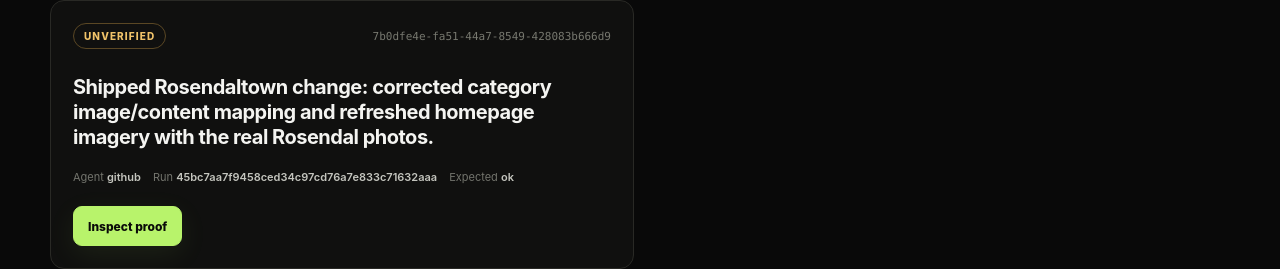
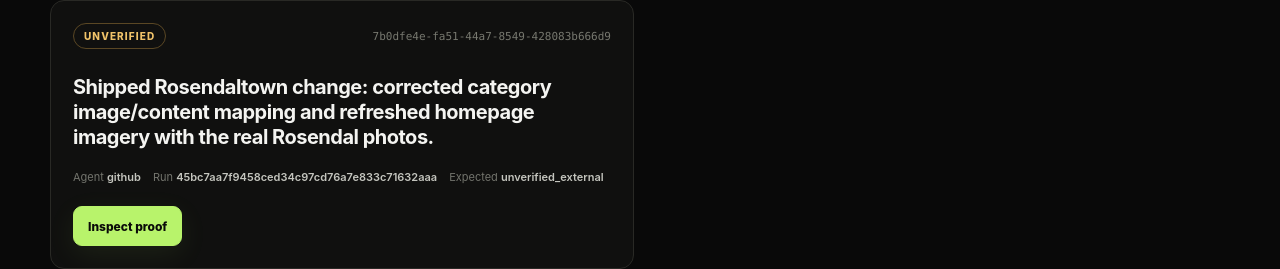
Before and after one commit to buttercode101/Habitat, a Next.js app in the folder web/: page /dashboard in a window 1280 px wide. Shown: the part 983-1252 px from the top of the page. Built offline with nearby package versions, Linux system fonts and the light colour scheme.

Commit message:
Fix Habitat dashboard truth and skip-link boundaries

```diff
--- a/web/app/dashboard/page.tsx
+++ b/web/app/dashboard/page.tsx
@@ -17,7 +17,7 @@ const DEMO_CLAIM: Claim = {
   agent_id: "github",
   run_id: "45bc7aa7f9458ced34c97cd76a7e833c71632aaa",
   statement: "Shipped Rosendaltown change: corrected category image/content mapping and refreshed homepage imagery with the real Rosendal photos.",
-  expected_status: "ok",
+  expected_status: "unverified_external",
   status: "unverified",
 };
 
@@ -58,7 +58,7 @@ function DemoDashboard({ error }: { error: string }) {
 
 function Dashboard({ status, claims, attention, live }: { status: Awaited<ReturnType<typeof getStatus>>; claims: Claim[]; attention: number; live: boolean }) {
   return (
-    <main className="shell">
+    <main id="main-content" tabIndex={-1} className="shell">
       <header className="topbar"><Link className="brand" href="/">Habitat</Link><span className="pill">{live ? "LIVE ACCOUNTABILITY SURFACE" : "ACCOUNTABILITY SURFACE"}</span></header>
       <section className="hero compact"><Link className="back" href="/">← Habitat home</Link><p className="eyebrow">{status.name}</p><h1>Inspect what your agents actually did.</h1><p className="lede">A live inspection surface over Habitat's persistent ledger, policy checks, claims and portable proofs.</p><div className="flow"><span>Agent</span><i>→</i><span>Event</span><i>→</i><span>Ledger</span><i>→</i><span>Verify</span><i>→</i><span>Proof</span></div></section>
       <section className="metrics" aria-label="Habitat status"><Metric label="Jobs" value={status.jobs} /><Metric label="Agents" value={status.agents} /><Metric label="Active signals" value={status.active_signals} /><Metric label="Needs attention" value={attention} /></section>
```
